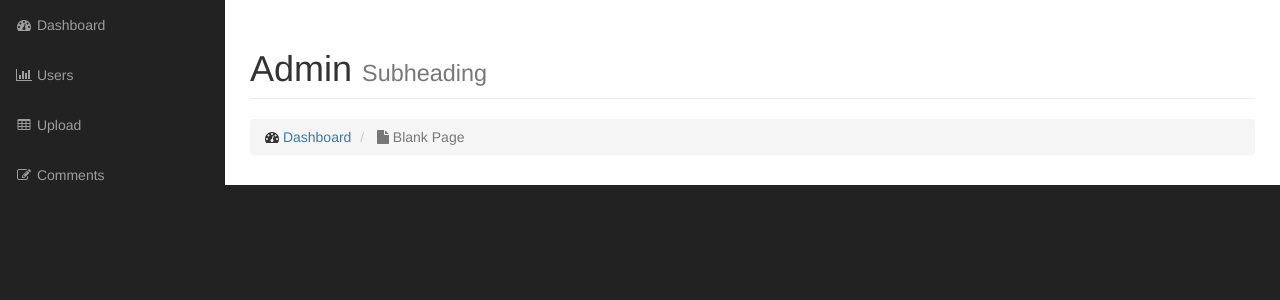
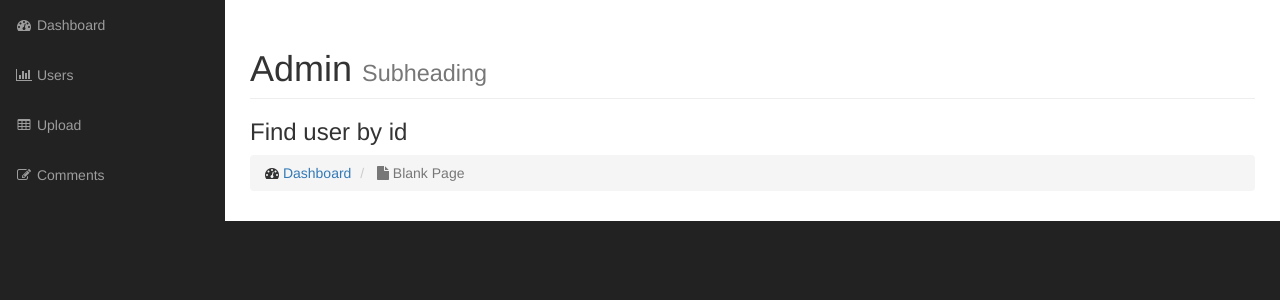
Before and after one commit to wmbusse/knightryders, a PHP site: page /admin in a window 1280 px wide. Shown: the part 51-351 px from the top of the page. Run offline with PHP 8.4, Linux system fonts and the light colour scheme; grey boxes labelled with a size stand in for pictures from a placeholder-image service; data that the repository does not hold is empty; some libraries are stand-ins or nearby versions.

Commit message:
user class par t2

```diff
--- a/admin/includes/admin_content.php
+++ b/admin/includes/admin_content.php
@@ -65,18 +65,28 @@
 
                         # test find all user method
 
-                        $user = new User();
 
-                        $result_set = $user->find_all_users();
+
+                        $result_set = User::find_all_users();
 
                         while($row = mysqli_fetch_array($result_set)){
                             echo 'User found  <br />';
                             echo $row['username']. "<br />";
                         }
                         ?>
+                        <h3>Find user by id</h3>
+                        <?php
+
+                        $result_set = User::find_user_by_id(2);
+                        while($row = mysqli_fetch_array($result_set)){
+
+                            echo $row['username'].'  User id is :  '.$row['id'];
+
+                        }
+                        ?>
                         <ol class="breadcrumb">
                             <li>
-                                <i class="fa fa-dashboard"></i>  <a href="index.html">Dashboard</a>
+                                <i class="fa fa-dashboard"></i>  <a href="index.php">Dashboard</a>
                             </li>
                             <li class="active">
                                 <i class="fa fa-file"></i> Blank Page
--- a/admin/includes/user.php
+++ b/admin/includes/user.php
@@ -6,12 +6,24 @@ class User{
 
     # find all users method
 
-    public function find_all_users(){
+    public static function find_all_users(){
 
+      return self::find_this_query("SELECT * FROM users");
+
+    }
+
+    # end find users method
+
+    #start find users by id method
+
+    public static function find_user_by_id($user_id){
+
+        return self::find_this_query("SELECT * FROM users WHERE id ='$user_id'");
+    }
+
+    public static function find_this_query($sql){
         global $database;
-
-        $result_set = $database->query("SELECT * FROM users");
-
+        $result_set = $database->query($sql);
         return $result_set;
 
     }
--- a/admin/users.php
+++ b/admin/users.php
@@ -79,7 +79,7 @@
 
                         <ol class="breadcrumb">
                             <li>
-                                <i class="fa fa-dashboard"></i>  <a href="index.html">Dashboard</a>
+                                <i class="fa fa-dashboard"></i>  <a href="index.php">Dashboard</a>
                             </li>
                             <li class="active">
                                 <i class="fa fa-file"></i> Blank Page
```
